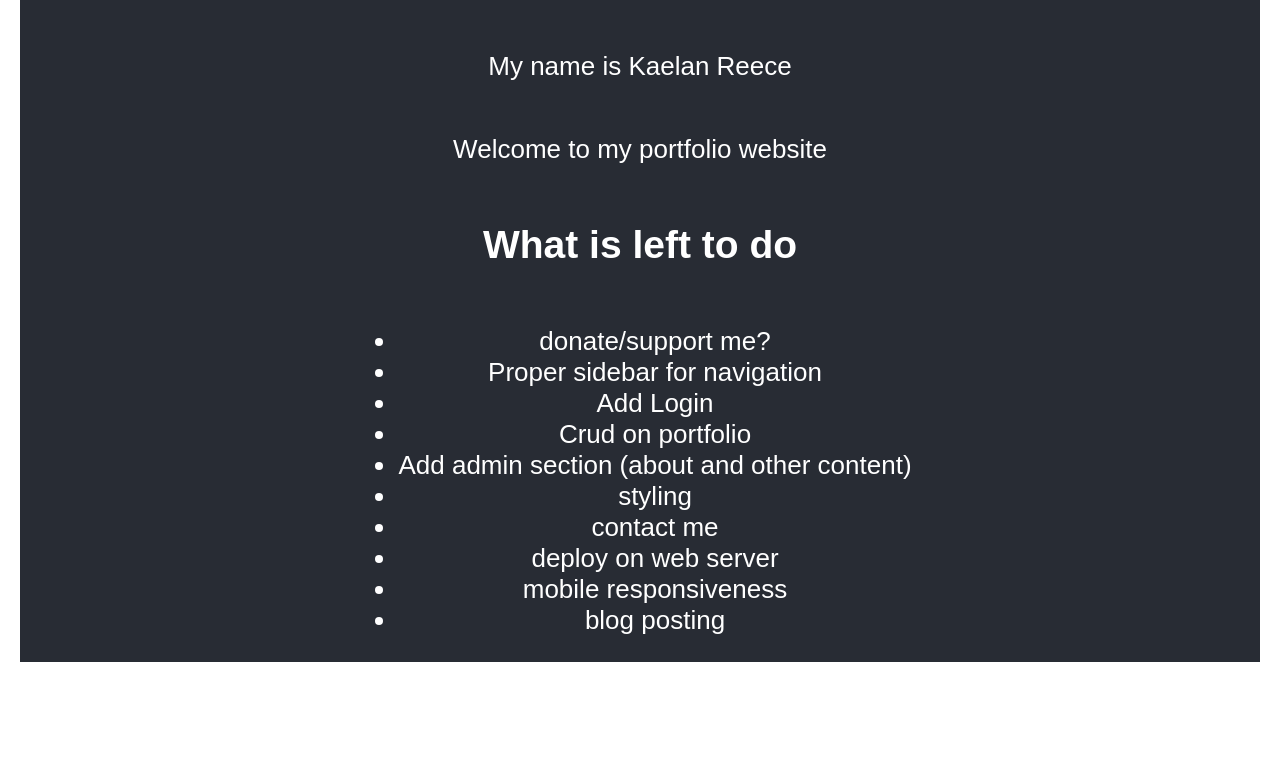
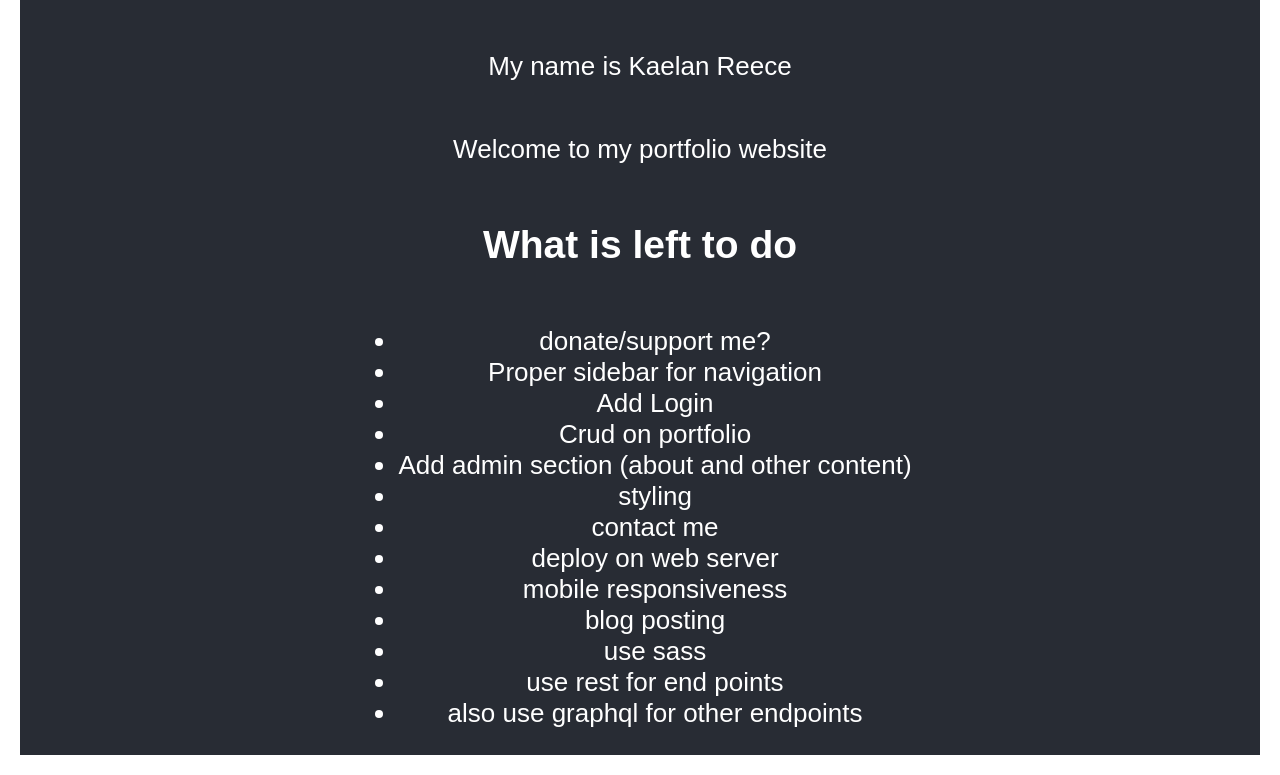
Before and after one commit to kaelanhr/PortfolioSite, a React (Create React App) app in the folder ClientApp/: page / in a window 1280 px wide. Shown: the part 409-1184 px from the top of the page. Before the commit the page ends 1091 px from the top, so only its background shows below. Built offline with nearby package versions, Linux system fonts and the light colour scheme.

Commit message:
removed unnecessary imports. Added some additonal notes to home page

```diff
--- a/ClientApp/src/App.tsx
+++ b/ClientApp/src/App.tsx
@@ -1,10 +1,6 @@
 import React from 'react';
 import logo from './logo.svg';
 import './App.css';
-import HelloWorld from './Components/W3-Components/HelloWorld';
-import HelloUser from './Components/W3-Components/HelloUser';
-import Todo from './Components/ReactJS-Components/Todo';
-import MarkdownEditor from './Components/ReactJS-Components/MarkdownEditor';
 import {
 	BrowserRouter as Router,
 	Switch,
@@ -51,6 +47,9 @@ const App: React.FC = () => {
 									<li>deploy on web server</li>
 									<li>mobile responsiveness</li>
 									<li>blog posting</li>
+									<li>use sass</li>
+									<li>use rest for end points</li>
+									<li>also use graphql for other endpoints</li>
 								</ul>
 							</header>
 						</div>
```
